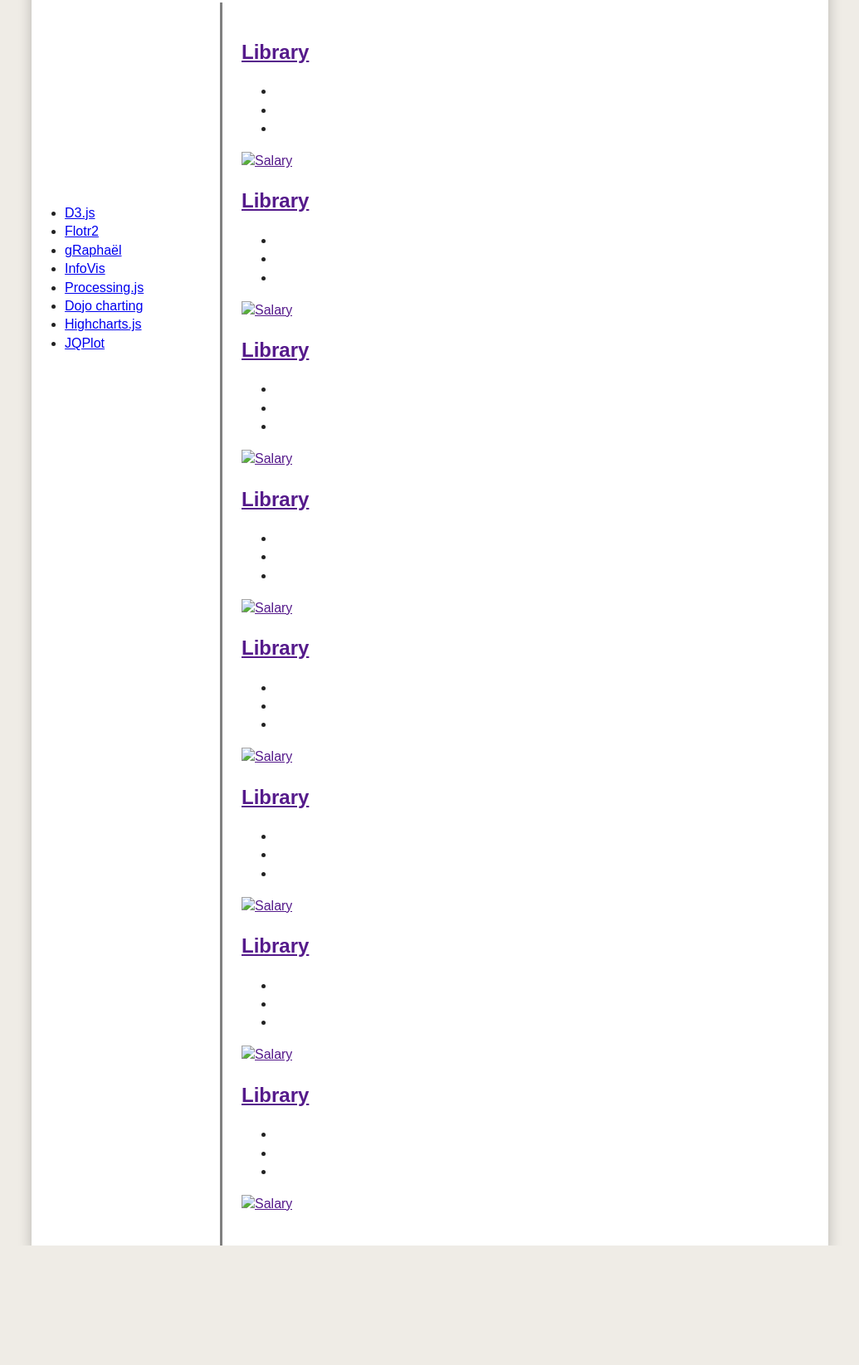
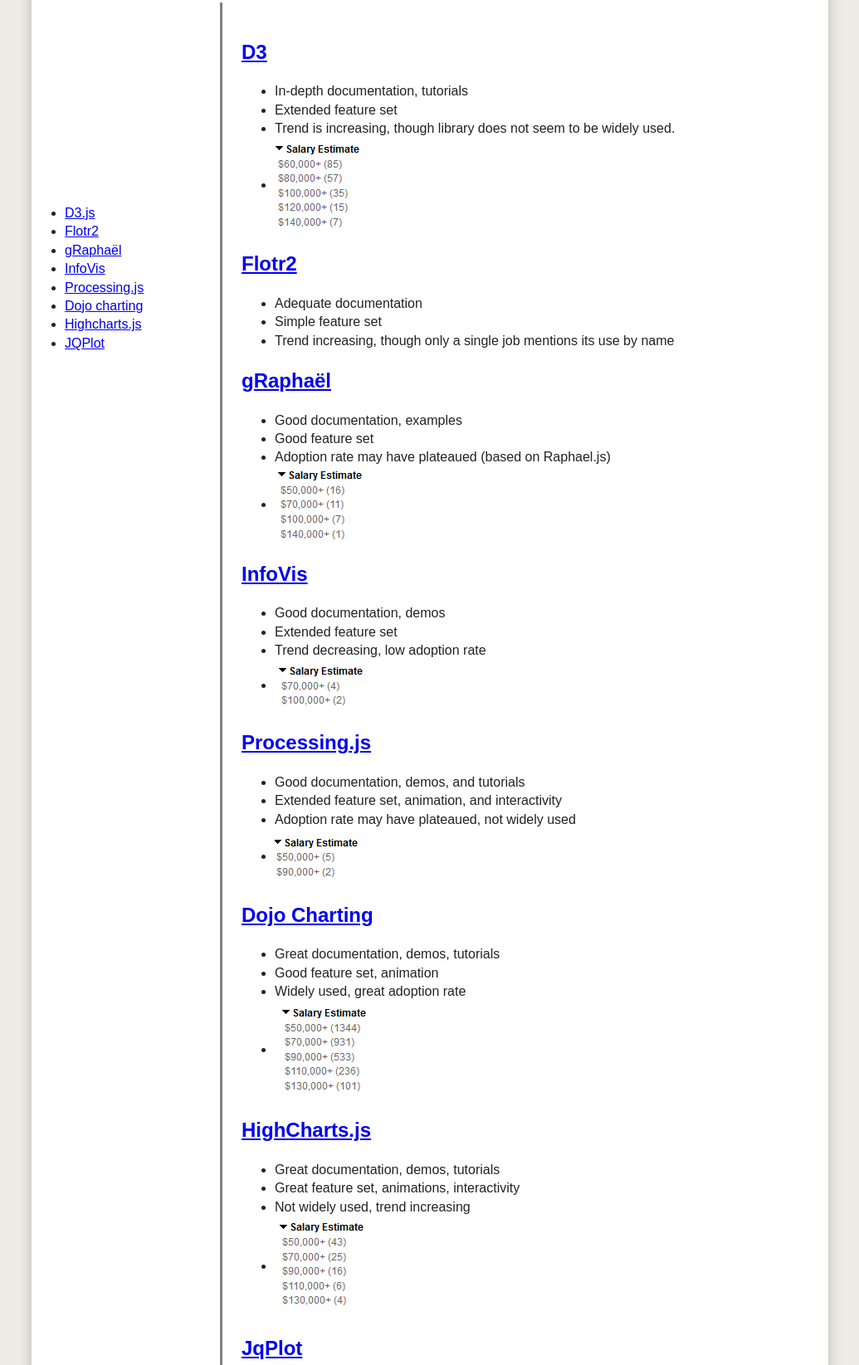
Before and after one commit to ethesx/IS683, a plain HTML site: page jsvis/index.html in a window 1280 px wide. Shown: the part 197-1842 px from the top of the page at 83% size, without its empty margins (122-1157 px from the left). Before the commit the page ends 1698 px from the top, so only its background shows below. Drawn offline with nearby package versions, Linux system fonts and the light colour scheme; a script that the page names is missing.

Commit message:
Added image links, structured within lists

```diff
--- a/jsvis/index.html
+++ b/jsvis/index.html
@@ -54,77 +54,84 @@
 
                      <!--replace with dynamically created content><!-->
                     <p id="D3">
-                        <h2><a href="" >Library</a></h2>
+                        <h2><a href="http://mbostock.github.com/d3/" >D3</a></h2>
                         <ul>
-                            <li></li>
-                            <li></li>
-                            <li></li>
+                            <li>In-depth documentation, tutorials</li>
+                            <li>Extended feature set</li>
+                            <li>Trend is increasing, though library does not seem to be widely used. </li>
+                            <li><a href=""><img title="Salary" alt="Salary" src="img/d3.png" /></a></li>
                         </ul>
-                        <a href=""><img title="Salary" alt="Salary"  height="" width="" src="./images/" /></a>
+
                     </p>
                     <p id="flotr">
-                        <h2><a href="" >Library</a></h2>
+                        <h2><a href="http://www.humblesoftware.com/flotr2/" >Flotr2</a></h2>
                         <ul>
-                            <li></li>
-                            <li></li>
-                            <li></li>
+                            <li>Adequate documentation</li>
+                            <li>Simple feature set</li>
+                            <li>Trend increasing, though only a single job mentions its use by name</li>
+
                         </ul>
-                        <a href=""><img title="Salary" alt="Salary"  height="" width="" src="./images/" /></a>
                     </p>
                     <p id="graph">
-                        <h2><a href="" >Library</a></h2>
+                        <h2><a href="http://g.raphaeljs.com/" >gRapha&euml;l</a></h2>
                         <ul>
-                            <li></li>
-                            <li></li>
-                            <li></li>
+                            <li>Good documentation, examples</li>
+                            <li>Good feature set</li>
+                            <li>Adoption rate may have plateaued (based on Raphael.js)</li>
+                            <li><a href=""><img title="Salary" alt="Salary" src="img/raphael.png" /></a></li>
                         </ul>
-                        <a href=""><img title="Salary" alt="Salary"  height="" width="" src="./images/" /></a>
+
                     </p>
                     <p id="infovis">
-                        <h2><a href="" >Library</a></h2>
+                        <h2><a href="http://thejit.org/" >InfoVis</a></h2>
                         <ul>
-                            <li></li>
-                            <li></li>
-                            <li></li>
+                            <li>Good documentation, demos</li>
+                            <li>Extended feature set</li>
+                            <li>Trend decreasing, low adoption rate</li>
+                            <li><a href=""><img title="Salary" alt="Salary" src="img/infovis.png" /></a></li>
                         </ul>
-                        <a href=""><img title="Salary" alt="Salary"  height="" width="" src="./images/" /></a>
+
                     </p>
                     <p id="proc">
-                        <h2><a href="" >Library</a></h2>
+                        <h2><a href="http://processingjs.org/" >Processing.js</a></h2>
                         <ul>
-                            <li></li>
-                            <li></li>
-                            <li></li>
+                            <li>Good documentation, demos, and tutorials</li>
+                            <li>Extended feature set, animation,  and interactivity</li>
+                            <li>Adoption rate may have plateaued, not widely used</li>
+                            <li><a href=""><img title="Salary" alt="Salary" src="img/processing.png" /></a></li>
                         </ul>
-                        <a href=""><img title="Salary" alt="Salary"  height="" width="" src="./images/" /></a>
+
                     </p>
                     <script type="text/javascript" src="//www.google.com/trends/embed.js?hl=en-US&q=d3.js,+processing.js,+Flotr2,+raphael.js,+Infovis&cmpt=q&content=1&cid=TIMESERIES_GRAPH_AVERAGES_CHART&export=5&w=648&h=330"></script>
                     <p id="dojo">
-                        <h2><a href="" >Library</a></h2>
+                        <h2><a href="http://dojotoolkit.org/documentation/tutorials/1.7/charting/" >Dojo Charting</a></h2>
                         <ul>
-                            <li></li>
-                            <li></li>
-                            <li></li>
+                            <li>Great documentation, demos, tutorials</li>
+                            <li>Good feature set, animation</li>
+                            <li>Widely used, great adoption rate</li>
+                            <li><a href=""><img title="Salary" alt="Salary" src="img/dojo.png" /></a></li>
                         </ul>
-                        <a href=""><img title="Salary" alt="Salary"  height="" width="" src="./images/" /></a>
+
                     </p>
                     <p id="high">
-                        <h2><a href="" >Library</a></h2>
+                        <h2><a href="http://www.highcharts.com/" >HighCharts.js</a></h2>
                         <ul>
-                            <li></li>
-                            <li></li>
-                            <li></li>
+                            <li>Great documentation, demos, tutorials</li>
+                            <li>Great feature set, animations, interactivity</li>
+                            <li>Not widely used, trend increasing</li>
+                            <li><a href=""><img title="Salary" alt="Salary" src="img/highcharts.png" /></a></li>
                         </ul>
-                        <a href=""><img title="Salary" alt="Salary"  height="" width="" src="./images/" /></a>
+
                     </p>
                     <p id="jq">
-                        <h2><a href="" >Library</a></h2>
+                        <h2><a href="http://www.jqplot.com/" >JqPlot</a></h2>
                         <ul>
-                            <li></li>
-                            <li></li>
-                            <li></li>
+                            <li>Good documentation, demos</li>
+                            <li>Good feature set</li>
+                            <li>Trend increasing</li>
+                            <li><a href=""><img title="Salary" alt="Salary" src="img/jqplot.png" /></a></li>
                         </ul>
-                        <a href=""><img title="Salary" alt="Salary"  height="" width="" src="./images/" /></a>
+
                     </p>
                     <script type="text/javascript" src="//www.google.com/trends/embed.js?hl=en-US&cat=0-5&q=jqplot,+Highcharts,+Dojo+charting&cmpt=q&content=1&cid=TIMESERIES_GRAPH_AVERAGES_CHART&export=5&w=648&h=330"></script>
                 </div>
```
